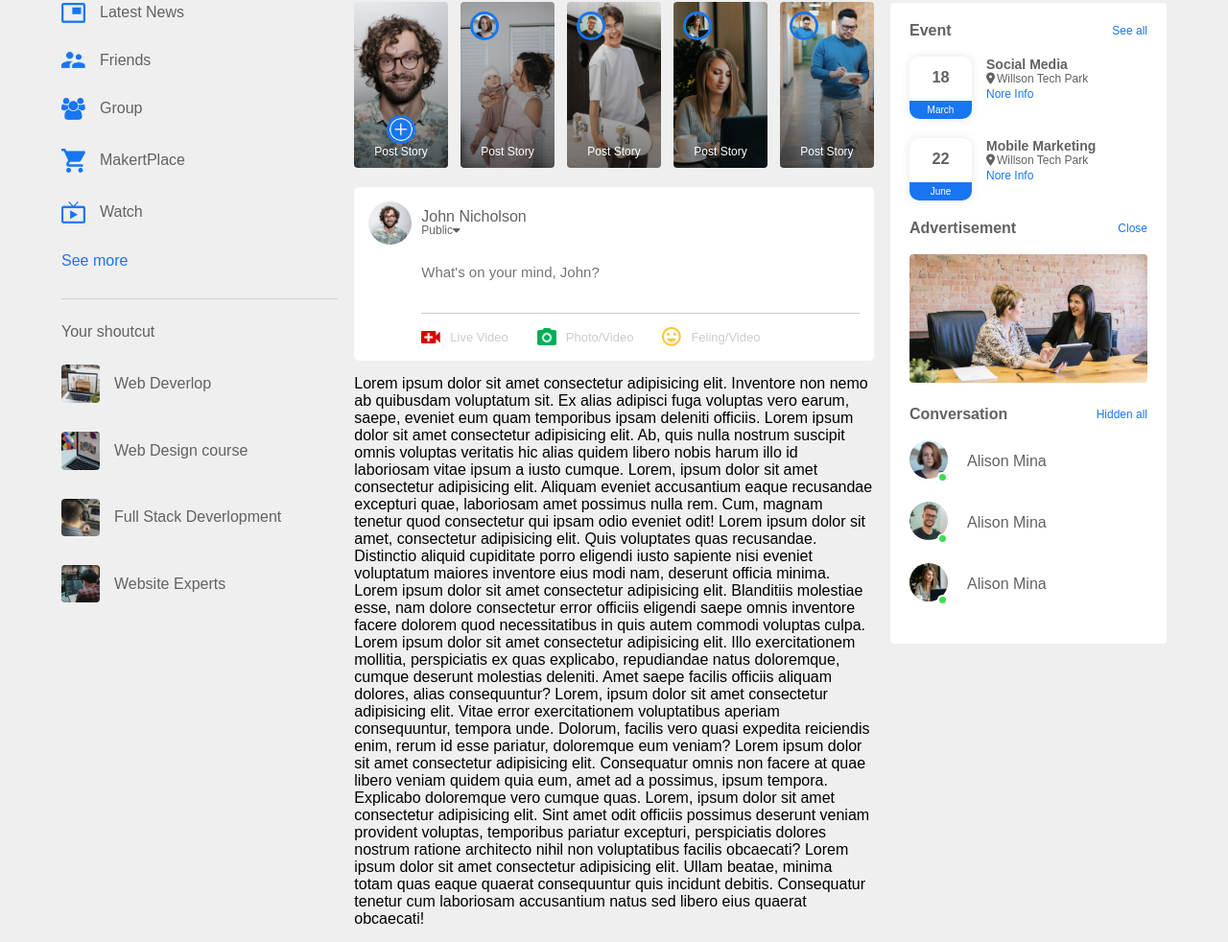
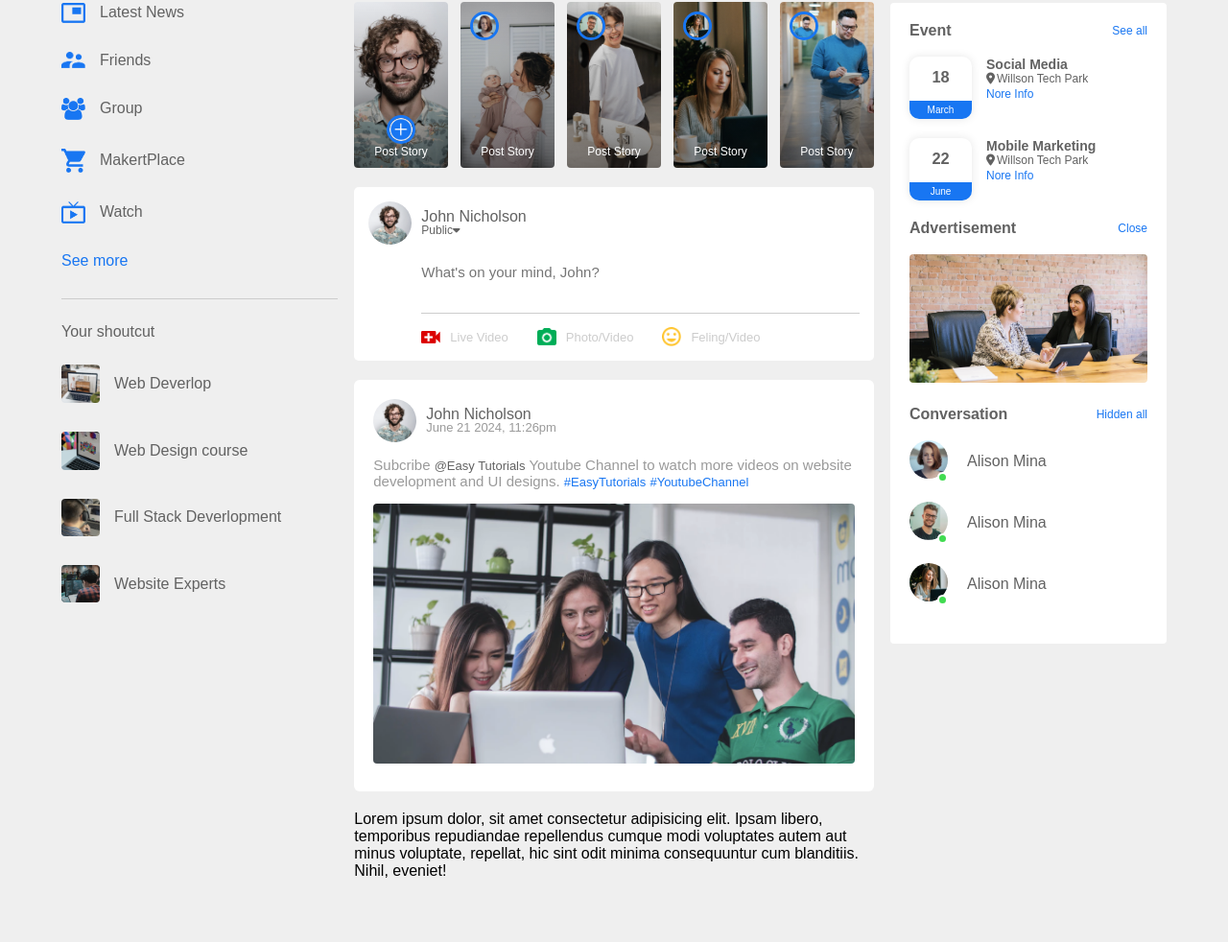
Before and after one commit to khiemmanh/Web50Day, a plain HTML site: page GreatStack_Socialbook/index.html in a window 1280 px wide. Shown: the part 67-1049 px from the top of the page at 96% size. After the commit the page ends 999 px from the top, so only its background shows below. Drawn offline with Linux system fonts and the light colour scheme.

Commit message:
GreatStack_Socialbook - write-post-container and post-container

```diff
--- a/GreatStack_Socialbook/index.html
+++ b/GreatStack_Socialbook/index.html
@@ -87,7 +87,7 @@
 
             <!-- start write post container -->
             <div class="write-post-container">
-                <div class="write-post-user">
+                <div class="write-post-user user-profile">
                     <img src="images/profile-pic.png" alt="">
                     <div>
                         <p>John Nicholson</p>
@@ -106,20 +106,23 @@
             </div>
             <!-- end write post container -->
 
+            <!-- start post container -->
+            <div class="post-container">
+                <div class="write-post-user user-profile">
+                    <img src="images/profile-pic.png" alt="">
+                    <div>
+                        <p>John Nicholson</p>
+                        <span>June 21 2024, 11:26pm</span>
+                    </div>
+                </div>
+                <p class="post-text">Subcribe <span>@Easy Tutorials</span> Youtube Channel to watch more videos on website development and UI designs. <a href="#">#EasyTutorials</a> <a href="#">#YoutubeChannel</a></p>
+                <img src="images/feed-image-1.png" class="post-img">
+            </div>
+            <!-- end post container -->
+            <p>Lorem ipsum dolor, sit amet consectetur adipisicing elit. Ipsam libero, temporibus repudiandae repellendus cumque modi voluptates autem aut minus voluptate, repellat, hic sint odit minima consequuntur cum blanditiis. Nihil, eveniet!</p>
 
 
-            <p>
-                Lorem ipsum dolor sit amet consectetur adipisicing elit. Inventore non nemo ab quibusdam voluptatum sit. Ex alias adipisci fuga voluptas vero earum, saepe, eveniet eum quam temporibus ipsam deleniti officiis.
-                Lorem ipsum dolor sit amet consectetur adipisicing elit. Ab, quis nulla nostrum suscipit omnis voluptas veritatis hic alias quidem libero nobis harum illo id laboriosam vitae ipsum a iusto cumque.
-                Lorem, ipsum dolor sit amet consectetur adipisicing elit. Aliquam eveniet accusantium eaque recusandae excepturi quae, laboriosam amet possimus nulla rem. Cum, magnam tenetur quod consectetur qui ipsam odio eveniet odit!
-                Lorem ipsum dolor sit amet, consectetur adipisicing elit. Quis voluptates quas recusandae. Distinctio aliquid cupiditate porro eligendi iusto sapiente nisi eveniet voluptatum maiores inventore eius modi nam, deserunt officia minima.
-                Lorem ipsum dolor sit amet consectetur adipisicing elit. Blanditiis molestiae esse, nam dolore consectetur error officiis eligendi saepe omnis inventore facere dolorem quod necessitatibus in quis autem commodi voluptas culpa.
-                Lorem ipsum dolor sit amet consectetur adipisicing elit. Illo exercitationem mollitia, perspiciatis ex quas explicabo, repudiandae natus doloremque, cumque deserunt molestias deleniti. Amet saepe facilis officiis aliquam dolores, alias consequuntur?
-                Lorem, ipsum dolor sit amet consectetur adipisicing elit. Vitae error exercitationem voluptatibus aperiam consequuntur, tempora unde. Dolorum, facilis vero quasi expedita reiciendis enim, rerum id esse pariatur, doloremque eum veniam?
-                Lorem ipsum dolor sit amet consectetur adipisicing elit. Consequatur omnis non facere at quae libero veniam quidem quia eum, amet ad a possimus, ipsum tempora. Explicabo doloremque vero cumque quas.
-                Lorem, ipsum dolor sit amet consectetur adipisicing elit. Sint amet odit officiis possimus deserunt veniam provident voluptas, temporibus pariatur excepturi, perspiciatis dolores nostrum ratione architecto nihil non voluptatibus facilis obcaecati?
-                Lorem ipsum dolor sit amet consectetur adipisicing elit. Ullam beatae, minima totam quas eaque quaerat consequuntur quis incidunt debitis. Consequatur tenetur cum laboriosam accusantium natus sed libero eius quaerat obcaecati!
-            </p>
+
         </div>
         <!-- ------------- right-sidebar ------------- -->
         <div class="right-sidebar">
--- a/GreatStack_Socialbook/styles.css
+++ b/GreatStack_Socialbook/styles.css
@@ -372,29 +372,29 @@ CSS_NOTE: căn giữa đối tượng sử dụng flex */
     columns: #626262;
 }
 
-.write-post-user {
+.user-profile {
     display: flex;
     align-items: center;
 }
 
-.write-post-user div {
+.user-profile div {
     /* CSS_NOTE: Điều chỉnh khoảng các giữa các dòng */
     /* line-height: 18px; */
     color: #626262;
 }
 
-.write-post-user img {
+.user-profile img {
     width: 45px;
     border-radius: 50%;
     margin-right: 10px;
 }
 
-.write-post-user p {
+.user-profile p {
     margin-bottom: -5px;
     font-weight: 500px;
 }
 
-.write-post-user small {
+.user-profile small {
     font-size: 12px;
 }
 
@@ -436,3 +436,43 @@ CSS_NOTE: căn giữa đối tượng sử dụng flex */
     margin-right: 10px;
 }
 /* end write post container */
+
+/* start post container */
+.post-container {
+    width: 100%;
+    background: #fff;
+    border-radius: 6px;
+    padding: 20px;
+    color: #626262;
+    margin: 20px 0;
+}
+
+.post-container span {
+    font-size: 13px;
+    color: #9a9a9a;
+}
+
+.post-text {
+    color: #9a9a9a;
+    margin: 15px 0;
+    font-size: 15px;
+}
+
+.post-text span {
+    color: #626262;
+    font-weight: 500;
+}
+
+.post-text a {
+    color: #1876f2;
+    text-decoration: none;
+    font-size: 13px;
+}
+
+.post-img {
+    width: 100%;
+    border-radius: 4px;
+    margin-bottom: 5px;
+}
+
+/* end post container */
```
